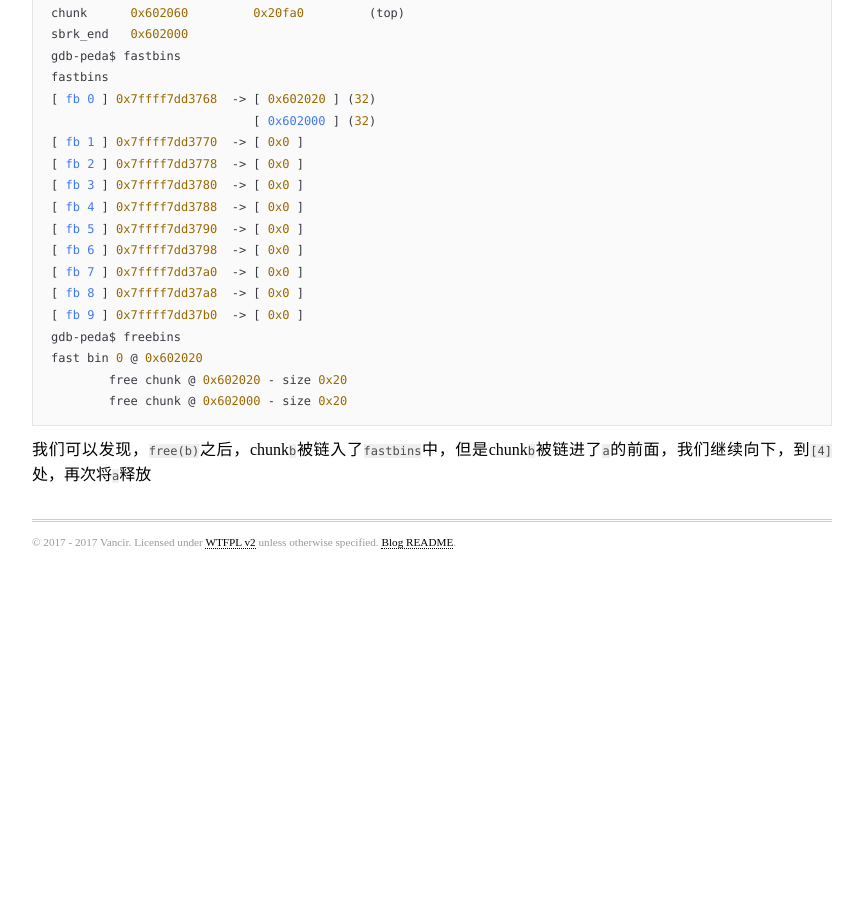
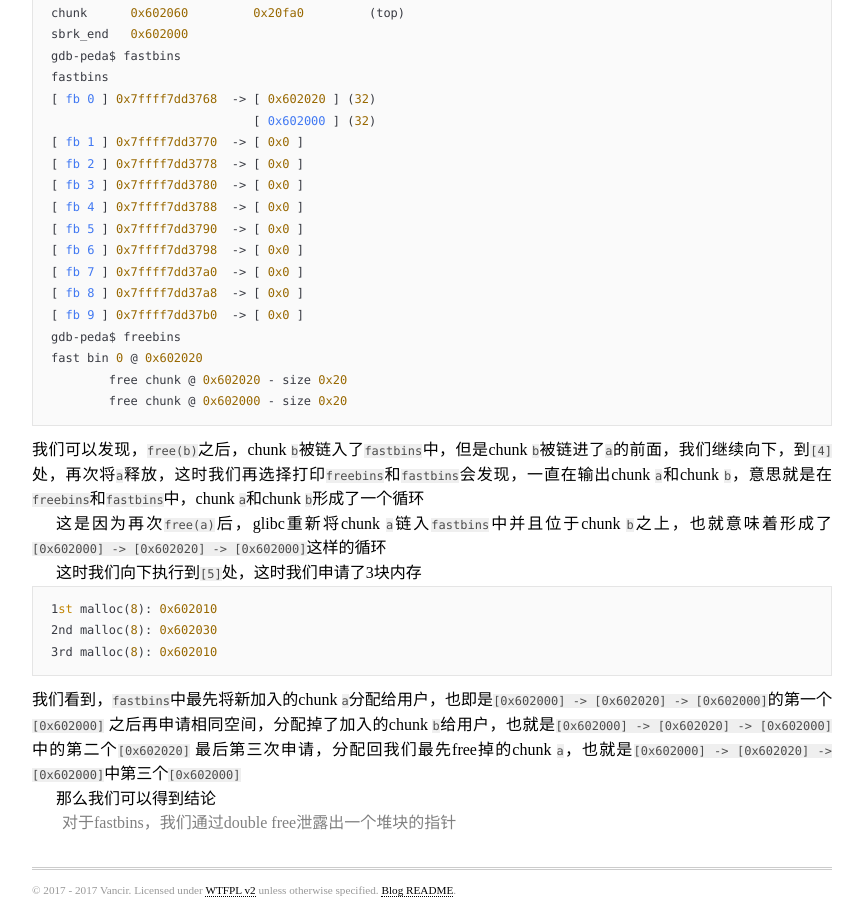
Before and after one commit to Trietptm-on-Coding-Algorithms/vancir.github.io, a Jekyll site: the page built from _posts/2017-08-05-how2heap-02-fastbin-dup.md, in a window 1280 px wide and 900 px high, scrolled down 2327 px. Shown: the whole window, without its empty margins (208-1071 px from the left). Built offline with Jekyll 4.4.1, drawn with Linux system fonts in a browser that asks for light colours; some web fonts are replaced; before the commit the page ends 2880 px from its top, so only the background shows below that; some of the changed text lies outside the part shown.

Commit message:
update fastbin_dup

````diff
--- a/_posts/2017-08-05-how2heap-02-fastbin-dup.md
+++ b/_posts/2017-08-05-how2heap-02-fastbin-dup.md
@@ -51,7 +51,7 @@ int main()
 
 # 漏洞分析
 
-程序首先向操作系统申请了3块大小为`8bytes`的内存，而后依次释放`a` `b` `a`，再重新申请了3块大小依旧为`8bytes`的内存。我们通过巧妙地欺骗glibc的`free`操作从而可以泄露出一块已经被分配的内存指针
+程序首先向操作系统申请了3块大小为`8bytes`的内存，而后依次释放 `a` `b` `a`，再重新申请了3块大小依旧为`8bytes`的内存。我们通过巧妙地欺骗glibc的`free`操作从而可以泄露出一块已经被分配的内存指针
 
 我们接下来用gdb来进行调试来看看具体的内存情况，首先我们执行到上面源码的`[1]`处，程序申请了3块内存，这时来看看堆的情况
 
@@ -66,7 +66,7 @@ chunk      0x602060         0x20fa0         (top)
 sbrk_end   0x602000
 ```
 
-可以看见，操作系统给我们分配了3个chunk，继续向下到`[2]`处，这时将`a`chunk释放
+可以看见，操作系统给我们分配了3个chunk，继续向下到`[2]`处，这时将chunk `a`释放
 
 ``` bash
 gdb-peda$ heapls
@@ -79,7 +79,7 @@ chunk      0x602060         0x20fa0         (top)
 sbrk_end   0x602000
 ```
 
-这时敲入`heapls`命令查看堆情况，但是却发现第一个chunk的状态依旧是`inuse`？为什么明明被释放了，状态却依旧没变呢？因为这是因为chunk的大小为`8bytes`，chunk`a`虽然被释放，但是被链入了`fastbins`里，而`fastbins`为了快速释放分配，并不会修改每个`chunk`的`PREV_INUSE (P)`，简称`P位`，因此我们看到的就是chunk`a`依旧是`inuse`的状态
+这时敲入`heapls`命令查看堆情况，但是却发现第一个chunk的状态依旧是`inuse`？为什么明明被释放了，状态却依旧没变呢？因为这是因为chunk的大小为`8bytes`，chunk `a`虽然被释放，但是被链入了`fastbins`里，而`fastbins`为了快速释放分配，并不会修改每个`chunk`的`PREV_INUSE (P)`，简称`P位`，因此我们看到的就是chunk `a`依旧是`inuse`的状态
 
 我们可以敲入`freebins`和`fastbins`进行验证
 
@@ -101,7 +101,7 @@ fastbins
 [ fb 9 ] 0x7ffff7dd37b0  -> [ 0x0 ]
 ```
 
-那么我们继续运行，到`[3]`的位置，这是将chunk`b`释放掉了，继续查看堆情况
+那么我们继续运行，到`[3]`的位置，这是将chunk `b`释放掉了，继续查看堆情况
 
 ``` bash
 gdb-peda$ heapls
@@ -131,4 +131,22 @@ fast bin 0 @ 0x602020
 	free chunk @ 0x602000 - size 0x20
 ```
 
-我们可以发现，`free(b)`之后，chunk`b`被链入了`fastbins`中，但是chunk`b`被链进了`a`的前面，我们继续向下，到`[4]`处，再次将`a`释放
+我们可以发现，`free(b)`之后，chunk `b`被链入了`fastbins`中，但是chunk `b`被链进了`a`的前面，我们继续向下，到`[4]`处，再次将`a`释放，这时我们再选择打印`freebins`和`fastbins`会发现，一直在输出chunk `a`和chunk `b`，意思就是在`freebins`和`fastbins`中，chunk `a`和chunk `b`形成了一个循环
+
+这是因为再次`free(a)`后，glibc重新将chunk `a`链入`fastbins`中并且位于chunk `b`之上，也就意味着形成了`[0x602000] -> [0x602020] -> [0x602000]`这样的循环
+
+这时我们向下执行到`[5]`处，这时我们申请了3块内存
+
+``` bash
+1st malloc(8): 0x602010
+2nd malloc(8): 0x602030
+3rd malloc(8): 0x602010
+```
+
+我们看到，`fastbins`中最先将新加入的chunk `a`分配给用户，也即是`[0x602000] -> [0x602020] -> [0x602000]`的第一个`[0x602000]`
+之后再申请相同空间，分配掉了加入的chunk `b`给用户，也就是`[0x602000] -> [0x602020] -> [0x602000]`中的第二个`[0x602020]`
+最后第三次申请，分配回我们最先free掉的chunk `a`，也就是`[0x602000] -> [0x602020] -> [0x602000]`中第三个`[0x602000]`
+
+那么我们可以得到结论
+
+> 对于fastbins，我们通过double free泄露出一个堆块的指针
--- a/tutorials.html
+++ b/tutorials.html
@@ -27,6 +27,7 @@ layout: default
   <h1 id="section-2"><span class="header-section-number">3</span>Educational Heap Exploitation</h1>
   <ol type="1">
     <li><a href="/posts/how2heap-01-first-fit">how2heap-01 first fit实践笔记</a></li>
+    <li><a href="/posts/how2heap-02-fastbin-dup">how2heap-02 fastbin dup实践笔记</a></li>
   </ol>
 
 </article>
````
